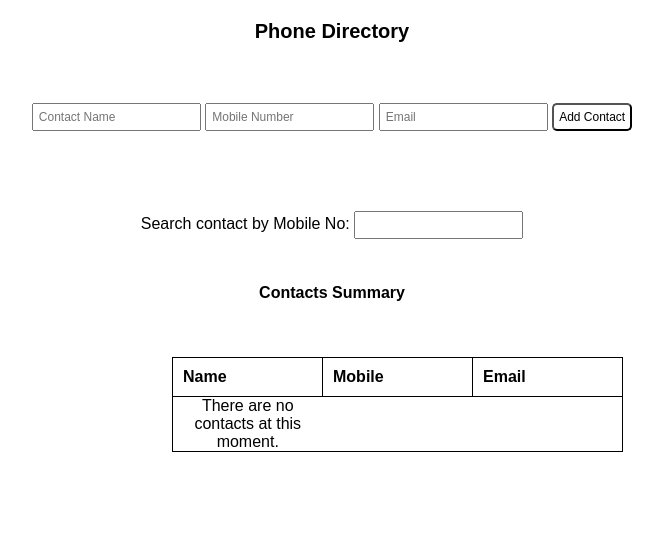
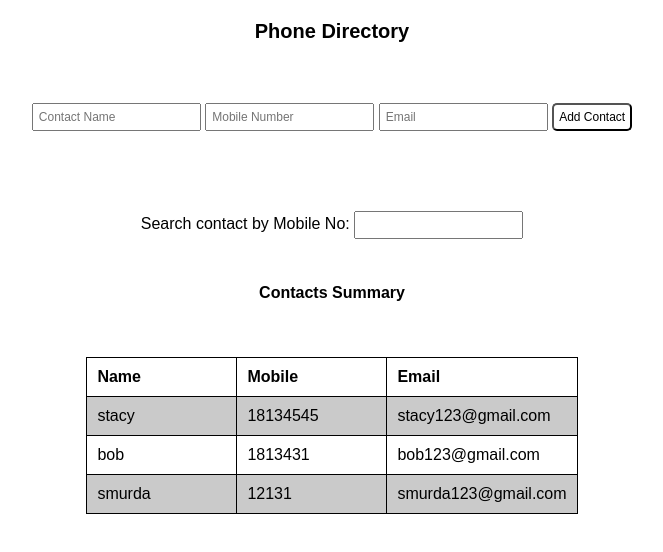
Before and after one commit to deekaynine/antra-eval, a plain HTML site: page index.html in a window 1280 px wide. Shown: the whole page, without its empty margins (308-971 px from the left). Drawn offline with Linux system fonts and the light colour scheme.

Commit message:
added static data to play around with

```diff
--- a/script.js
+++ b/script.js
@@ -1,7 +1,26 @@
 //only holds the state and data
 class Model {
   constructor() {
-    this.contacts = [];
+    this.contacts = [
+      {
+        id: 0,
+        name: "stacy",
+        mobile: "18134545",
+        email: "stacy123@gmail.com",
+      },
+      {
+        id: 1,
+        name: "bob",
+        mobile: "1813431",
+        email: "bob123@gmail.com",
+      },
+      {
+        id: 2,
+        name: "smurda",
+        mobile: "12131",
+        email: "smurda123@gmail.com",
+      },
+    ];
     this.filteredContacts = [];
     this.sorted = false;
     this.filterOrNot = false;
--- a/styles.css
+++ b/styles.css
@@ -118,8 +118,9 @@ input:focus {
   padding-top: 10px;
 }
 .contactSummary {
-  padding-top: 10px;
-  margin-inline: 30rem;
+  display: flex;
+  justify-content: center;
+  align-items: center;
 }
 table,
 th,
```
